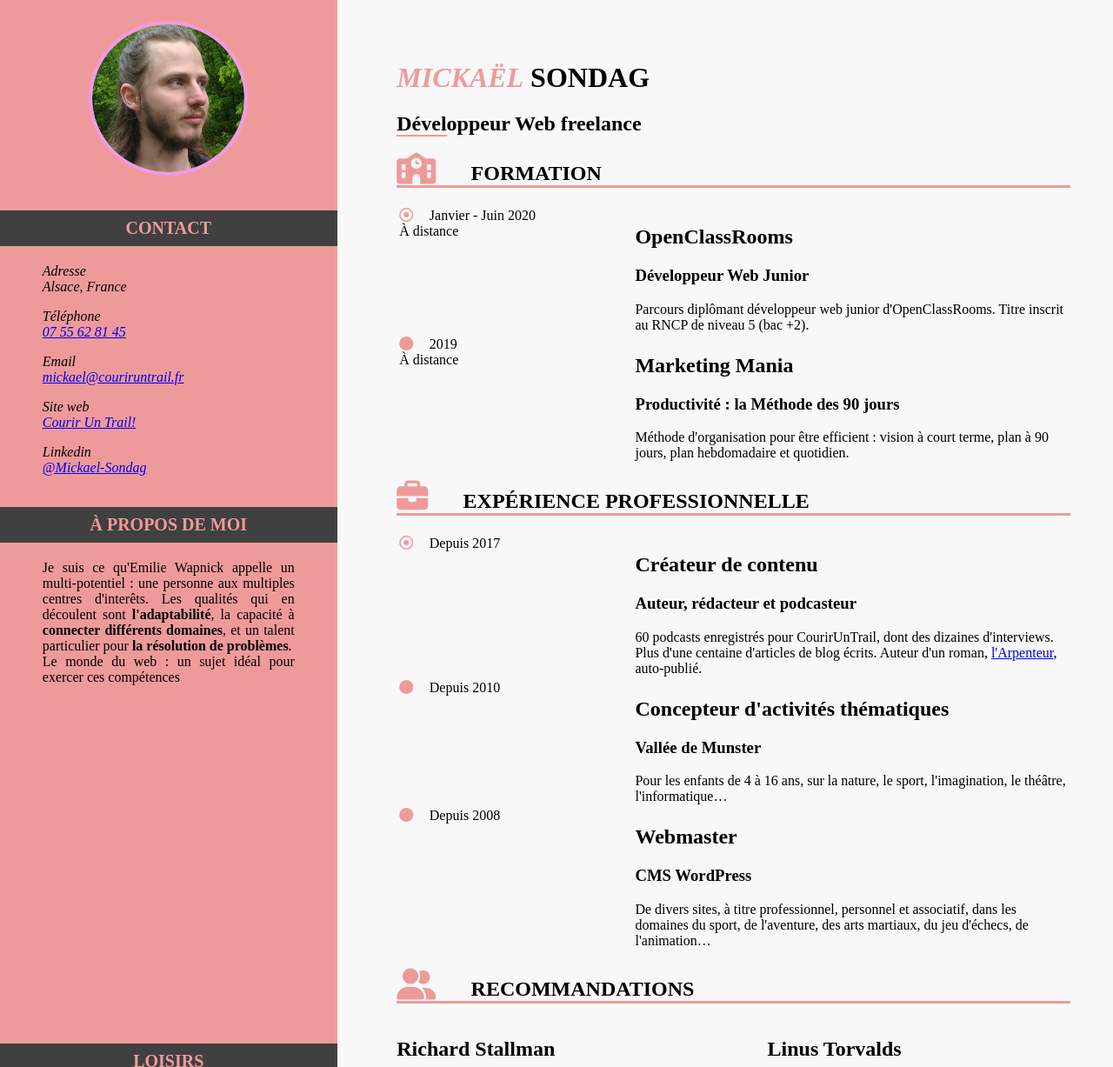
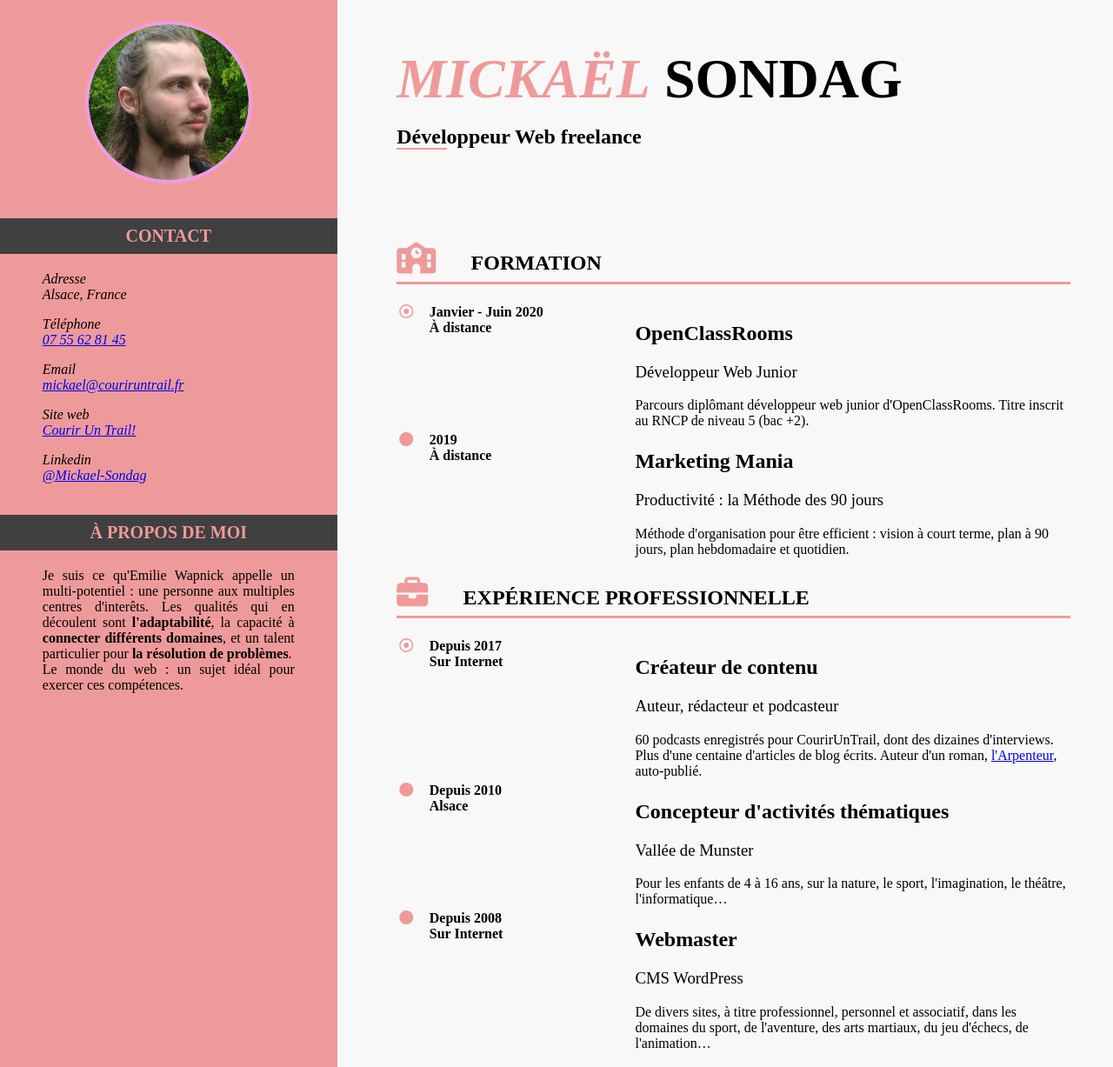
Before and after one commit to magiccerbere/magiccerbere.github.io, a plain HTML site: page index.html in a window 1280 px wide. Shown: the part 40-1267 px from the top of the page at 87% size. Drawn offline with Linux system fonts and the light colour scheme.

Commit message:
CSS improve

```diff
--- a/index.html
+++ b/index.html
@@ -47,7 +47,7 @@
                     <h1>À propos de moi</h1>
                     <p>Je suis ce qu'Emilie Wapnick appelle un multi-potentiel : une personne aux multiples centres
                         d'interêts. Les qualités qui en découlent sont <strong>l'adaptabilité</strong>, la capacité à <strong>connecter différents
-                        domaines</strong>, et un talent particulier pour <strong>la résolution de problèmes</strong>.<br/>Le monde du web : un sujet idéal pour exercer ces compétences</p>
+                        domaines</strong>, et un talent particulier pour <strong>la résolution de problèmes</strong>.<br/>Le monde du web : un sujet idéal pour exercer ces compétences.</p>
                 </section>
                 <section id="leisure">
                     <h1>Loisirs</h1>
@@ -81,19 +81,19 @@
                     <h1><i class="fas fa-briefcase"></i>Expérience professionnelle</h1>
                     <table>
                         <tr>
-                            <td class="first_column"><i class="far fa-dot-circle"></i>Depuis 2017</td>
+                            <td class="first_column"><i class="far fa-dot-circle"></i>Depuis 2017<br/>Sur Internet</td>
                             <td><h2>Créateur de contenu</h2>
                                 <h3>Auteur, rédacteur et podcasteur</h3>
                             60 podcasts enregistrés pour CourirUnTrail, dont des dizaines d'interviews. Plus d'une centaine d'articles de blog écrits. Auteur d'un roman, <a href="https://amzn.to/2U068Mi">l'Arpenteur</a>, auto-publié.</td>
                         </tr>
                         <tr>
-                            <td class="first_column"><i class="fas fa-circle"></i>Depuis 2010</td>
+                            <td class="first_column"><i class="fas fa-circle"></i>Depuis 2010<br/>Alsace</td>
                             <td><h2>Concepteur d'activités thématiques</h2>
                                 <h3>Vallée de Munster</h3>
                             Pour les enfants de 4 à 16 ans, sur la nature, le sport, l'imagination, le théâtre, l'informatique…</td>
                         </tr>
                         <tr>
-                            <td class="first_column"><i class="fas fa-circle"></i>Depuis 2008</td>
+                            <td class="first_column"><i class="fas fa-circle"></i>Depuis 2008<br/>Sur Internet</td>
                             <td><h2>Webmaster</h2>
                                 <h3>CMS WordPress</h3>
                                 De divers sites, à titre professionnel, personnel et associatif, dans les domaines du sport, de l'aventure, des arts martiaux, du jeu d'échecs, de l'animation…</td>
--- a/style.css
+++ b/style.css
@@ -1,9 +1,10 @@
+/* All page */
+
 body
 {
     margin: 0%;
 }
 
-/* The Big Box */
 #main_wrapper
 {
     display: flex;
@@ -16,7 +17,7 @@ h1
 }
 
 
-/* Take 1/3 of space in column = Aside */
+/* Aside (= first-box) */
 #first_box
 {
     min-height: 100%;
@@ -42,6 +43,22 @@ h1
     padding: 9px 0px;
 }
 
+/* Image */
+
+#profil_image
+{
+    text-align: center;
+}
+
+img
+{
+        width: 60%;
+        border: 4px solid rgb(239, 154, 230);
+        border-radius: 50%;
+}
+
+/* Leisure */
+
 #leisure
 {
     margin-top: auto;
@@ -59,10 +76,12 @@ h1
     border-radius: 50%;
 }
 
+/* Right-side (= second box) */
+
 #second_box
 {
     flex : 2;
-    padding: 7% 3.8% 4.6% 5.37%;
+    padding: 4% 3.8% 4.6% 5.37%;
     background-color: rgb(248, 248, 248);
 }
 
@@ -71,26 +90,32 @@ h1
     border-bottom: 2px solid rgb(239, 154, 154);
 }
 
+header h1
+{
+    font-size: 4em;
+    margin-bottom: 0px;
+}
+
+header h2
+{
+    margin-bottom: 14%;
+    margin-top: 2%;
+}
+
 em
 {
     color: rgb(239, 154, 154);
 }
 
-#profil_image
+#second_box section h1
 {
-    text-align: center;
+    padding-bottom: 1%;
+    border-bottom: 3px solid rgb(239,154,154);
 }
 
-img
+#second_box section h3
 {
-        width: 57%;
-        border: 4px solid rgb(239, 154, 230);
-        border-radius: 50%;
-}
-
-#second_box section h1
-{
-    border-bottom: 3px solid rgb(239,154,154);
+    font-weight: normal;
 }
 
 h1 i
@@ -104,18 +129,23 @@ h1 i
 {
     width: 35%;
     vertical-align: top;
+    font-weight: bold;
 }
 
 .fa-circle
 {
     color: rgb(239, 154, 154);
     margin-right: 6.94%;
+    float: left;
+    margin-bottom: 5%;
 }
 
 .fa-dot-circle
 {
     color: rgb(239, 154, 154);
     margin-right: 6.94%;
+    float: left;
+    margin-bottom: 5%;
 }
 
 #recommandation
@@ -128,6 +158,7 @@ h1 i
     width: 55%;
 }
 
+/* Responsive design */
 
 @media all and (max-width: 1024px) /*Une adaptation spécifique tablette est elle nécessaire ? */
 {
```
